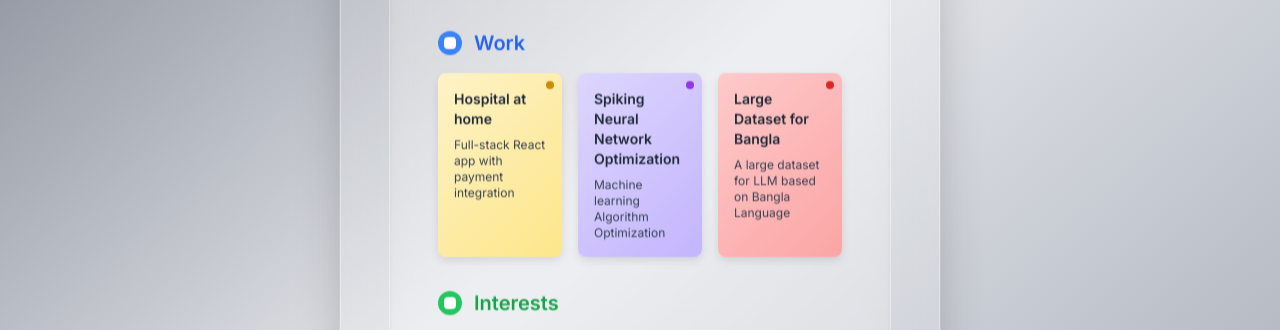
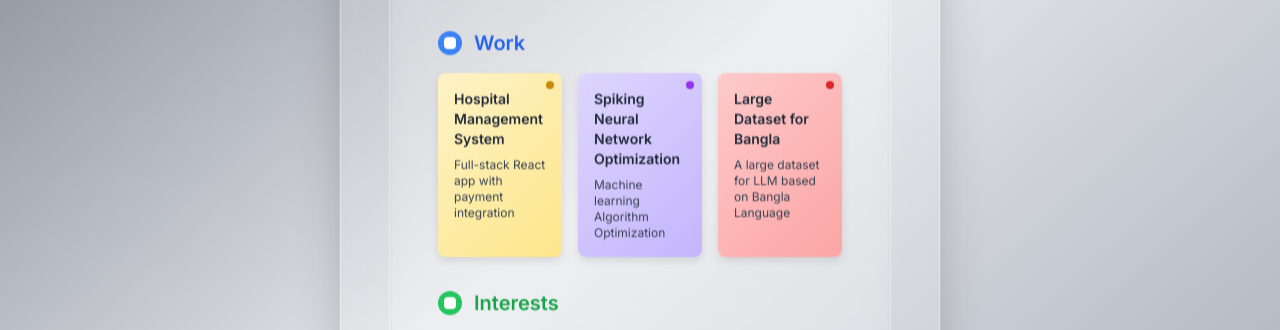
Before and after one commit to ahsan2014s/ahsan2014s.github.io, a plain HTML site: page index.html in a window 1280 px wide. Shown: the part 403-733 px from the top of the page. Drawn offline with nearby package versions, Linux system fonts and the light colour scheme.

Commit message:
Update index.html

```diff
--- a/index.html
+++ b/index.html
@@ -85,7 +85,7 @@
                                 </h3>
                                 <div class="grid grid-cols-1 sm:grid-cols-2 lg:grid-cols-3 gap-3 sm:gap-4 mb-4 sm:mb-6">
                                     <div class="sticky-note p-3 sm:p-4 rounded-lg relative">
-                                        <h4 class="font-semibold text-gray-800 text-xs sm:text-sm mb-1 sm:mb-2">Hospital at home</h4>
+                                        <h4 class="font-semibold text-gray-800 text-xs sm:text-sm mb-1 sm:mb-2">Hospital Management System</h4>
                                         <p class="text-gray-700 text-xs">Full-stack React app with payment integration</p>
                                         <div class="absolute top-2 right-2 w-2 h-2 bg-yellow-600 rounded-full"></div>
                                     </div>
```
